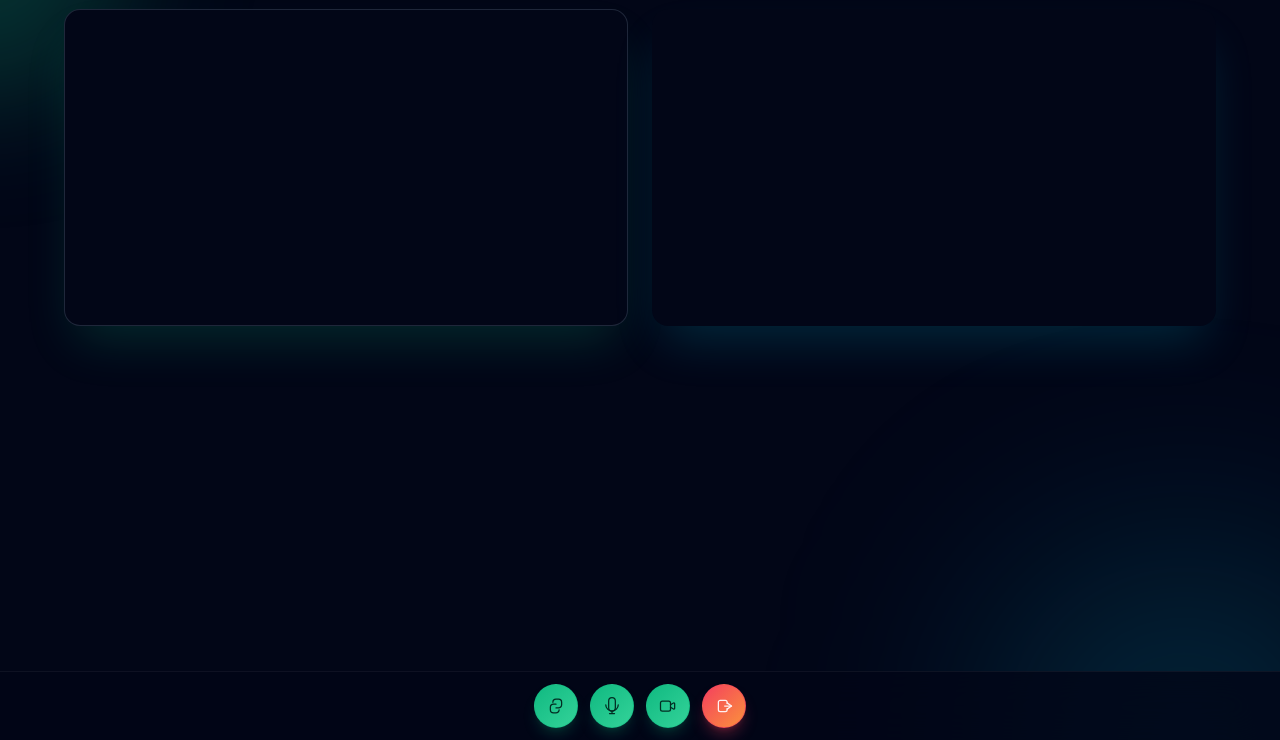
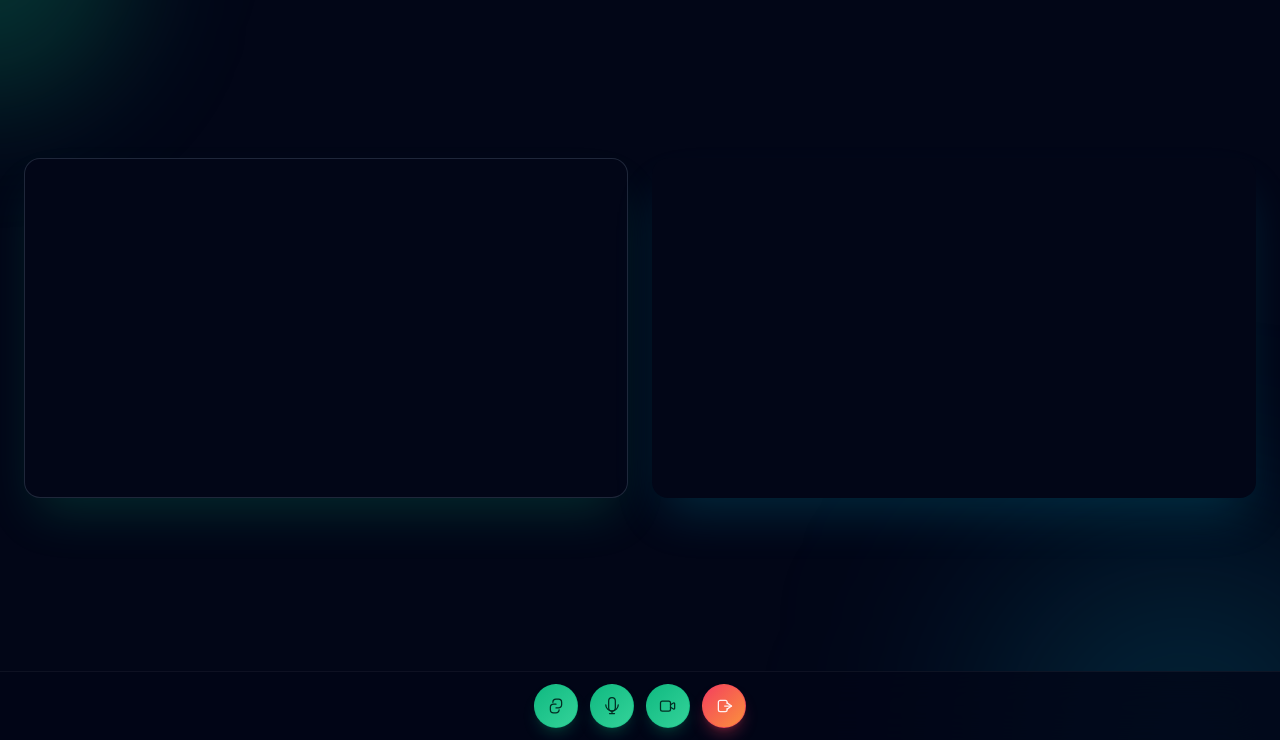
Before and after one commit to artemave/mini-meet, a website: page public/meeting.html in a window 1280 px wide. Shown: the part 60-800 px from the top of the page. Drawn offline with nearby package versions, Linux system fonts and the light colour scheme.

Commit message:
Better desktop layout

```diff
--- a/public/meeting.html
+++ b/public/meeting.html
@@ -54,9 +54,9 @@
         Idle
       </span>
     </header>
-    <main class="relative z-10 flex flex-1 flex-col overflow-hidden px-0 pt-0 md:px-6 md:pb-6 md:pt-4">
+    <main class="relative z-10 flex flex-1 flex-col overflow-hidden px-0 pt-0 md:justify-center md:px-6 md:pb-6 md:pt-4">
       <div
-        class="relative mx-auto flex w-full max-w-6xl flex-1 flex-col gap-0 md:grid md:grid-cols-2 md:gap-6"
+        class="relative mx-auto flex w-full flex-1 flex-col gap-0 md:grid md:grid-cols-2 md:gap-6 md:flex-none md:my-auto"
       >
         <div
           class="hidden w-full overflow-hidden rounded-2xl border border-slate-500/30 bg-slate-950 shadow-2xl shadow-emerald-500/20 md:block md:aspect-video"
```
